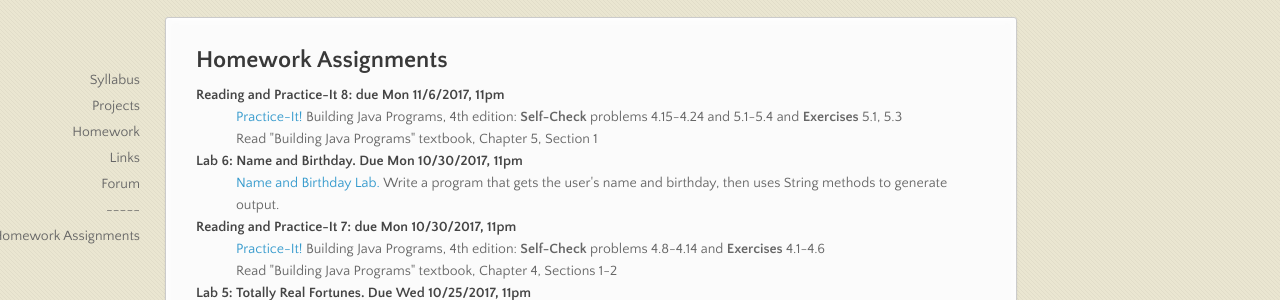
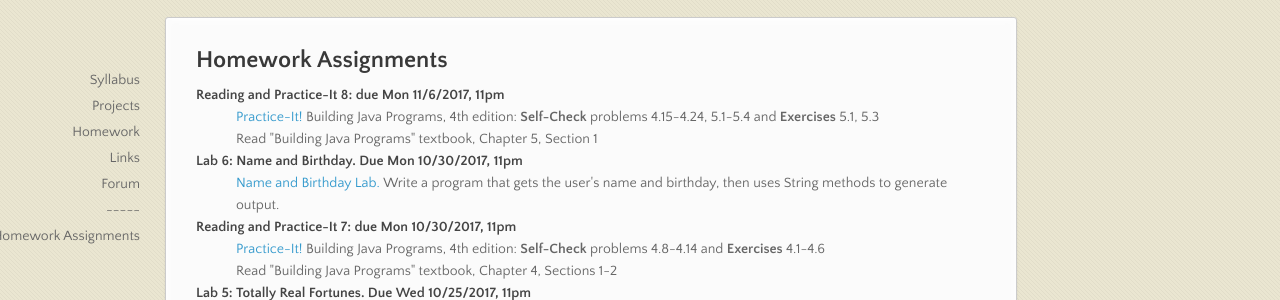
Before and after one commit to stutlerk/ihs-website, a Jekyll site: the page built from _apcs/homework.html, in a window 1280 px wide and 1182 px high. Shown: the part 173-473 px from the top of the window. Built offline with Jekyll 4.4.1, drawn with Linux system fonts in a browser that asks for light colours; nearby versions of some CDN libraries.

Commit message:
Update homework.html

```diff
--- a/_apcs/homework.html
+++ b/_apcs/homework.html
@@ -7,7 +7,7 @@ layout: course
 <h2>Homework Assignments</h2>
   <dl>
     <dt>Reading and Practice-It 8: due Mon 11/6/2017, 11pm</dt>
-    <dd><a href="https://practiceit.cs.washington.edu/" target="_blank">Practice-It!</a> Building Java Programs, 4th edition: <b>Self-Check</b> problems 4.15-4.24 and 5.1-5.4 and <b>Exercises</b> 5.1, 5.3</dd>
+    <dd><a href="https://practiceit.cs.washington.edu/" target="_blank">Practice-It!</a> Building Java Programs, 4th edition: <b>Self-Check</b> problems 4.15-4.24, 5.1-5.4 and <b>Exercises</b> 5.1, 5.3</dd>
     <dd>Read "Building Java Programs" textbook, Chapter 5, Section 1</dd>
 
     <dt>Lab 6: Name and Birthday. Due Mon 10/30/2017, 11pm</dt>
```
